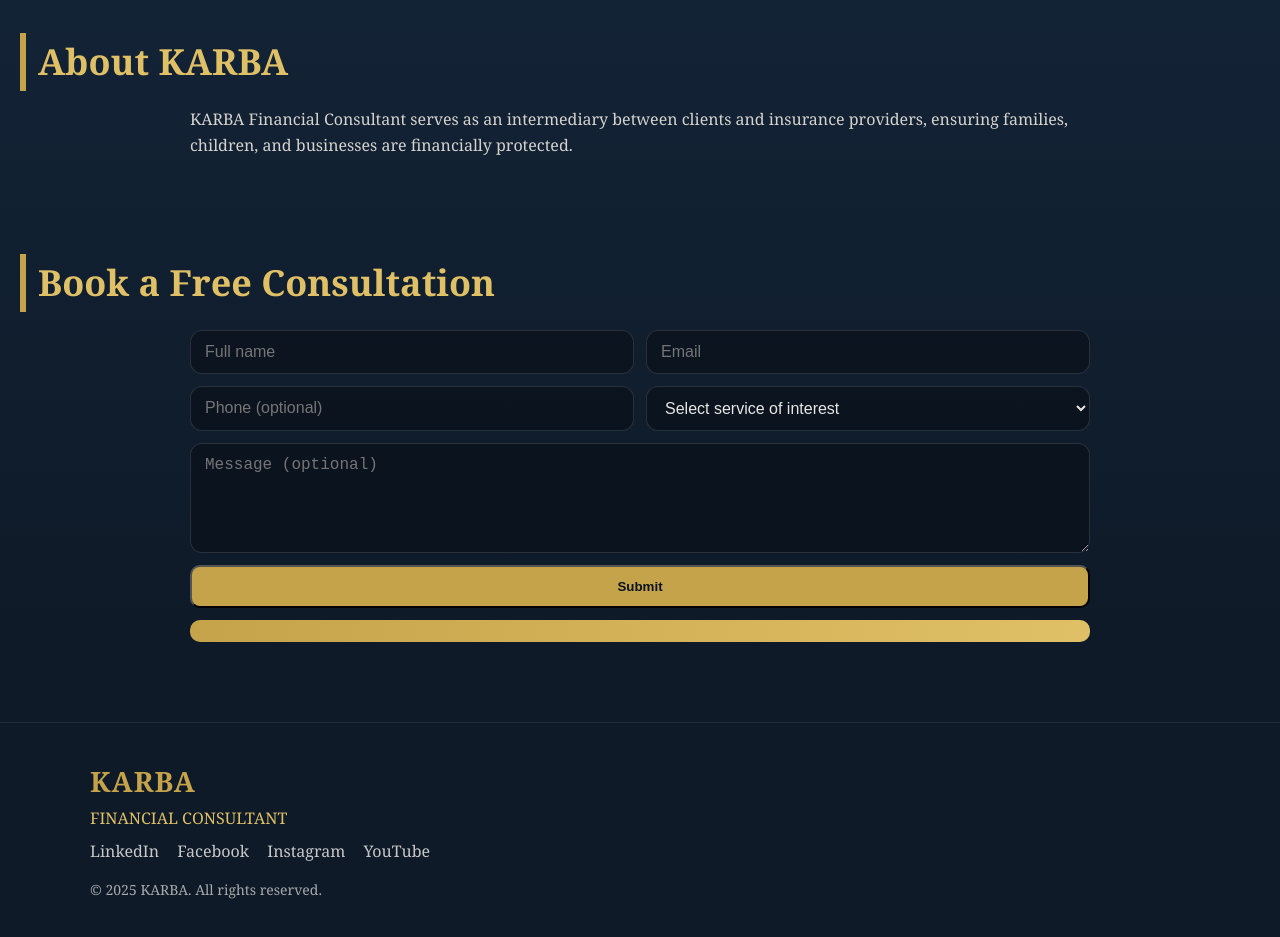
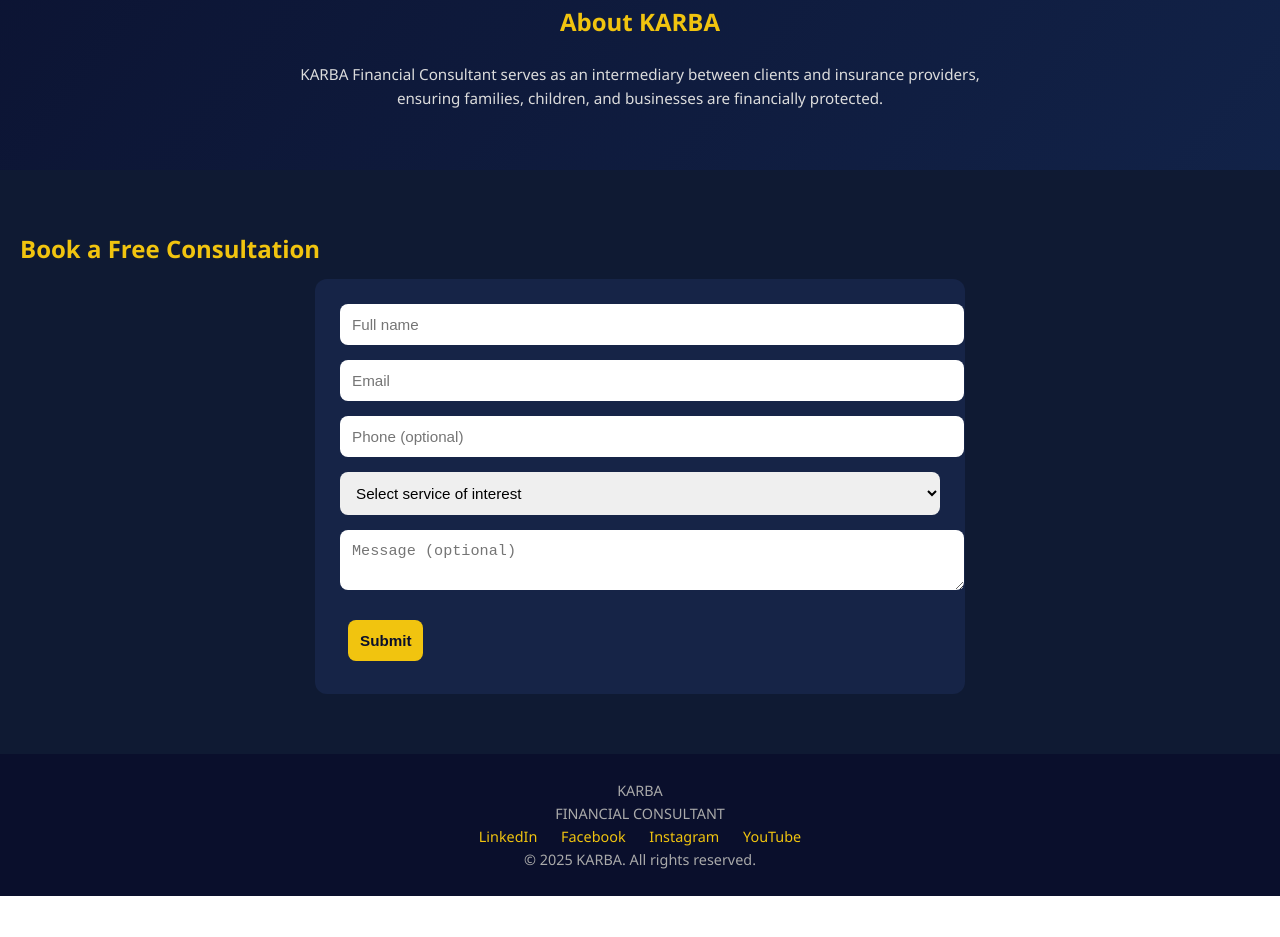
Before and after one commit to oluwabamigbetan-cmyk/karba-site, a plain HTML site: page index.html in a window 1280 px wide. Shown: the part 677-1614 px from the top of the page. After the commit the page ends 1573 px from the top, so only its background shows below. Drawn offline with Linux system fonts and the light colour scheme.

Commit message:
styles.css

```diff
--- a/styles.css
+++ b/styles.css
@@ -1,134 +1,176 @@
-/* styles.css — KARBA minimal responsive theme */
-
-/* --- Base --- */
-:root{
-  --bg:#0f1c2b;         /* deep navy */
-  --fg:#e8e6e3;         /* soft light text */
-  --gold:#c5a34a;       /* metallic gold */
-  --gold-soft:#e0c066;  /* lighter gold for accents */
-  --muted:#9fb0c0;      /* muted text */
+/* === Base Styling === */
+body {
+  margin: 0;
+  font-family: 'Segoe UI', Roboto, sans-serif;
+  background: linear-gradient(to bottom right, #0a0f2c, #142850);
+  color: #f8f8f8;
+  line-height: 1.6;
 }
 
-*{box-sizing:border-box}
-html,body{margin:0;padding:0}
-body{
-  background:linear-gradient(180deg,#0e1a28,#14263a 30%,#0e1a28 80%);
-  color:var(--fg);
-  font-family: "Georgia", "Times New Roman", serif; /* modern serif look */
-  line-height:1.6;
+h1, h2, h3 {
+  margin: 0 0 10px;
+  font-weight: 700;
+  color: #f1c40f; /* gold */
 }
 
-/* container */
-section{padding:48px 20px}
-h1,h2{margin:0 0 16px}
-h1{
-  font-size:clamp(32px,6vw,64px);
-  font-weight:700;
-  color:var(--gold);
-  letter-spacing:.5px;
-}
-h2{
-  font-size:clamp(22px,3.2vw,36px);
-  color:var(--gold-soft);
-  font-weight:700;
-  border-left:6px solid var(--gold);
-  padding-left:12px;
+p {
+  margin: 0 0 15px;
+  font-size: 0.95rem;
+  color: #dcdcdc;
 }
 
-/* buttons */
-.btn-primary{
-  display:inline-block;
-  padding:12px 20px;
-  background:var(--gold);
-  color:#0b1320;
-  border-radius:10px;
-  text-decoration:none;
-  font-weight:700;
-  transition:transform .2s ease, opacity .2s ease;
-}
-.btn-primary:hover{transform:translateY(-2px);opacity:.95}
-
-/* --- Hero --- */
-.hero{
-  padding:72px 20px 40px;
-  text-align:center;
-  background: radial-gradient(1200px 500px at 50% -20%, rgba(197,163,74,.25), transparent 70%);
-}
-.hero p{
-  margin:10px 0 22px;
-  color:var(--muted);
-  font-size:clamp(14px,2.2vw,18px);
+/* === Layout === */
+.container {
+  max-width: 1100px;
+  margin: 0 auto;
+  padding: 20px;
 }
 
-/* --- Services grid --- */
-.service-list{
-  display:grid;
-  grid-template-columns: repeat(auto-fit,minmax(220px,1fr));
-  gap:16px;
-  margin-top:14px;
-}
-.service{
-  padding:16px;
-  border:1px solid rgba(255,255,255,.08);
-  border-radius:14px;
-  background:rgba(255,255,255,.03);
+/* === Hero Section === */
+.hero {
+  text-align: center;
+  padding: 80px 20px;
 }
 
-/* --- About --- */
-.about p{max-width:900px;margin:6px auto 0;color:#d6d3cf}
-
-/* --- Consultation form --- */
-.consultation .btn-primary{width:100%}
-#consultation-form{
-  max-width:900px;
-  margin:18px auto 0;
-  display:grid;
-  grid-template-columns: repeat(2,1fr);
-  gap:12px;
-}
-#consultation-form input,
-#consultation-form select,
-#consultation-form textarea{
-  width:100%;
-  padding:12px 14px;
-  border-radius:12px;
-  border:1px solid rgba(255,255,255,.12);
-  background:rgba(10,16,26,.7);
-  color:var(--fg);
-  font-size:16px;
-  outline:none;
-}
-#consultation-form textarea{grid-column:1/-1; min-height:110px; resize:vertical}
-#consultation-form button{grid-column:1/-1}
-#form-status{
-  grid-column:1/-1;
-  background:linear-gradient(90deg,var(--gold),var(--gold-soft));
-  color:#0b1320;
-  padding:10px 14px;
-  border-radius:10px;
-  font-weight:700;
-  min-height:22px;
+.hero h1 {
+  font-size: 2.5rem;
+  line-height: 1.3;
 }
 
-/* --- Footer --- */
-.footer{
-  padding:36px 20px 48px;
-  border-top:1px solid rgba(255,255,255,.08);
-  margin-top:32px;
+.hero p {
+  font-size: 1.1rem;
+  margin-bottom: 25px;
+  color: #e0e0e0;
 }
-.footer-inner{
-  max-width:1100px;margin:0 auto;
-  display:grid;gap:8px
+
+.btn-primary, .btn-outline {
+  display: inline-block;
+  margin: 8px;
+  padding: 12px 24px;
+  border-radius: 30px;
+  text-decoration: none;
+  font-size: 0.95rem;
+  transition: 0.3s;
 }
-.brand-title{font-size:28px;color:var(--gold);font-weight:800;letter-spacing:1px}
-.brand-sub{color:var(--gold-soft);margin-top:-6px}
-.socials a{
-  color:var(--fg);opacity:.85;margin-right:14px;text-decoration:none
+
+.btn-primary {
+  background: #f1c40f;
+  color: #0a0f2c;
+  font-weight: bold;
 }
-.socials a:hover{color:var(--gold)}
-.copy{opacity:.7;margin-top:6px;font-size:14px}
 
-/* Small screens */
-@media (max-width:720px){
-  #consultation-form{grid-template-columns:1fr}
+.btn-primary:hover {
+  background: #d4ac0d;
 }
+
+.btn-outline {
+  border: 2px solid #f1c40f;
+  color: #f1c40f;
+}
+
+.btn-outline:hover {
+  background: #f1c40f;
+  color: #0a0f2c;
+}
+
+/* === Services Section === */
+.services {
+  padding: 50px 20px;
+  background: #101935;
+}
+
+.services h2 {
+  text-align: center;
+  margin-bottom: 40px;
+}
+
+.service-grid {
+  display: grid;
+  grid-template-columns: repeat(auto-fit, minmax(250px, 1fr));
+  gap: 20px;
+}
+
+.service-card {
+  background: #1b2a4e;
+  border-radius: 12px;
+  padding: 20px;
+  transition: transform 0.3s, background 0.3s;
+}
+
+.service-card:hover {
+  transform: translateY(-5px);
+  background: #22355d;
+}
+
+/* === About Section === */
+.about {
+  padding: 60px 20px;
+  text-align: center;
+}
+
+.about h2 {
+  margin-bottom: 20px;
+}
+
+.about p {
+  max-width: 700px;
+  margin: 0 auto;
+}
+
+/* === Form Section === */
+.consultation {
+  padding: 60px 20px;
+  background: #0f1a33;
+}
+
+.consultation form {
+  max-width: 600px;
+  margin: 0 auto;
+  background: #162447;
+  padding: 25px;
+  border-radius: 12px;
+}
+
+.consultation input,
+.consultation textarea,
+.consultation select {
+  width: 100%;
+  margin-bottom: 15px;
+  padding: 12px;
+  border: none;
+  border-radius: 8px;
+  font-size: 0.95rem;
+}
+
+.consultation button {
+  background: #f1c40f;
+  color: #0a0f2c;
+  font-weight: bold;
+  padding: 12px;
+  border: none;
+  border-radius: 8px;
+  cursor: pointer;
+}
+
+.consultation button:hover {
+  background: #d4ac0d;
+}
+
+/* === Footer === */
+.footer {
+  text-align: center;
+  padding: 25px;
+  background: #0a0f2c;
+  font-size: 0.9rem;
+  color: #aaa;
+}
+
+.footer a {
+  color: #f1c40f;
+  margin: 0 10px;
+  text-decoration: none;
+}
+
+.footer a:hover {
+  text-decoration: underline;
+}
```
